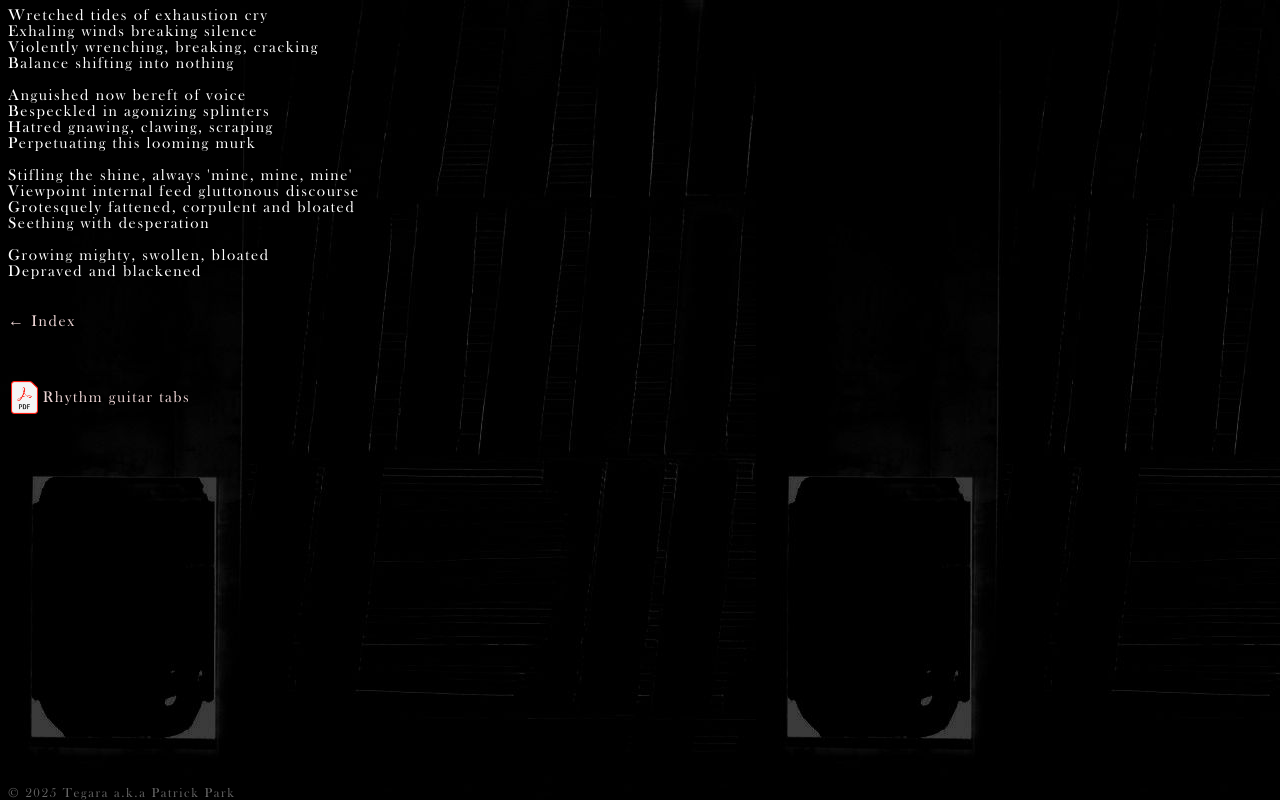
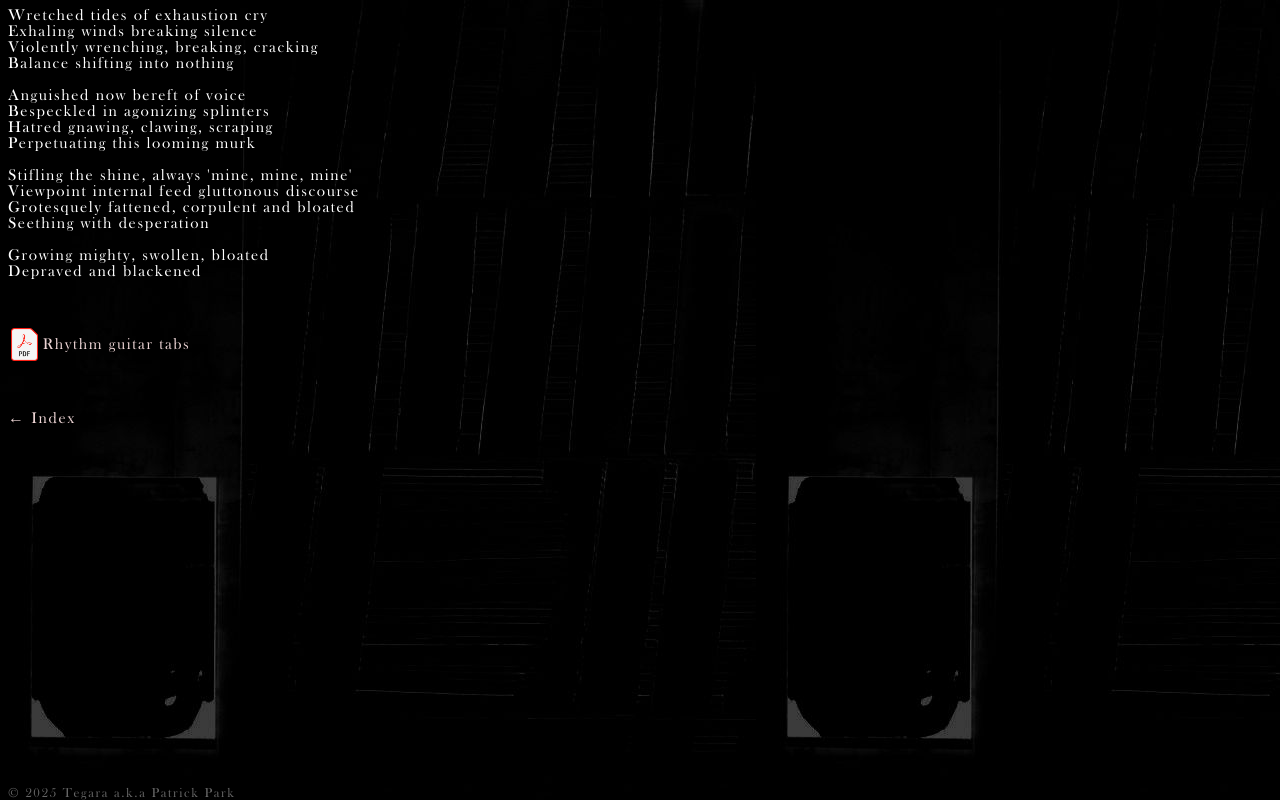
Before and after one commit to Vrezerino/Tegara, a React (Create React App) app: page /song/Stochasticity/Blackened in a window 1280 px wide. Built offline with nearby package versions, Linux system fonts and the light colour scheme.

Commit message:
Edit (UI): Move index link below tab section in song page

```diff
--- a/src/App.css
+++ b/src/App.css
@@ -56,6 +56,14 @@ hr {
   white-space: pre-line;
 }
 
+.tabsContainer {
+  margin: 3em 0 3em 0;
+}
+
+.backToIndexDiv {
+  margin-bottom: 3em;
+}
+
 span {
   font-size: smaller;
 }
@@ -64,7 +72,7 @@ span {
   display: flex;
   flex-direction: row;
   align-items: center;
-  font-size: small;
+  font-size: normal;
   text-transform: uppercase;
   display: flex;
   align-items: center;
--- a/src/components/Song.jsx
+++ b/src/components/Song.jsx
@@ -14,12 +14,11 @@ export default function Song() {
 
   return (
     <>
-      <div className='lyricsContainer'>{songResult.lyrics ?? '[instrumental]'}</div>
-      <div style={{ marginTop: '2em' }}>
-        <Link to='/'>← Index</Link>
+      <div className='lyricsContainer'>
+        {songResult.lyrics ?? '[instrumental]'}
       </div>
-      <div style={{ height: '3em' }}></div>
 
+      <div className='tabsContainer'>
         {songResult.tabs?.map((t, i) => (
           <a href={t.url} key={i}>
             <p className='songItemLink' key={i}>
@@ -32,6 +31,11 @@ export default function Song() {
             </p>
           </a>
         ))}
+      </div>
+
+      <div className='backToIndexDiv'>
+        <Link to='/'>← Index</Link>
+      </div>
     </>
   );
 }
```
Lines whose indentation alone changed are shown as unchanged.
